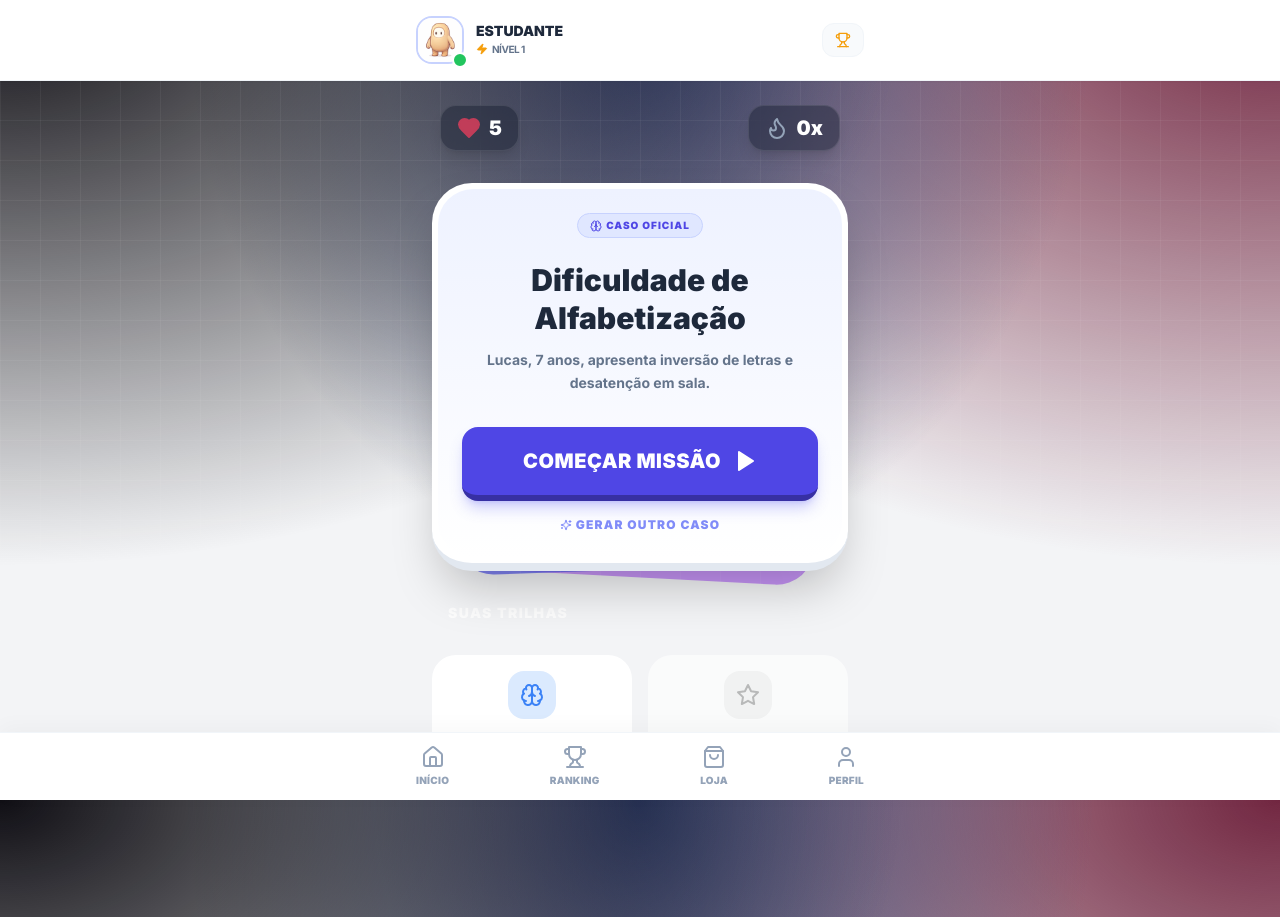
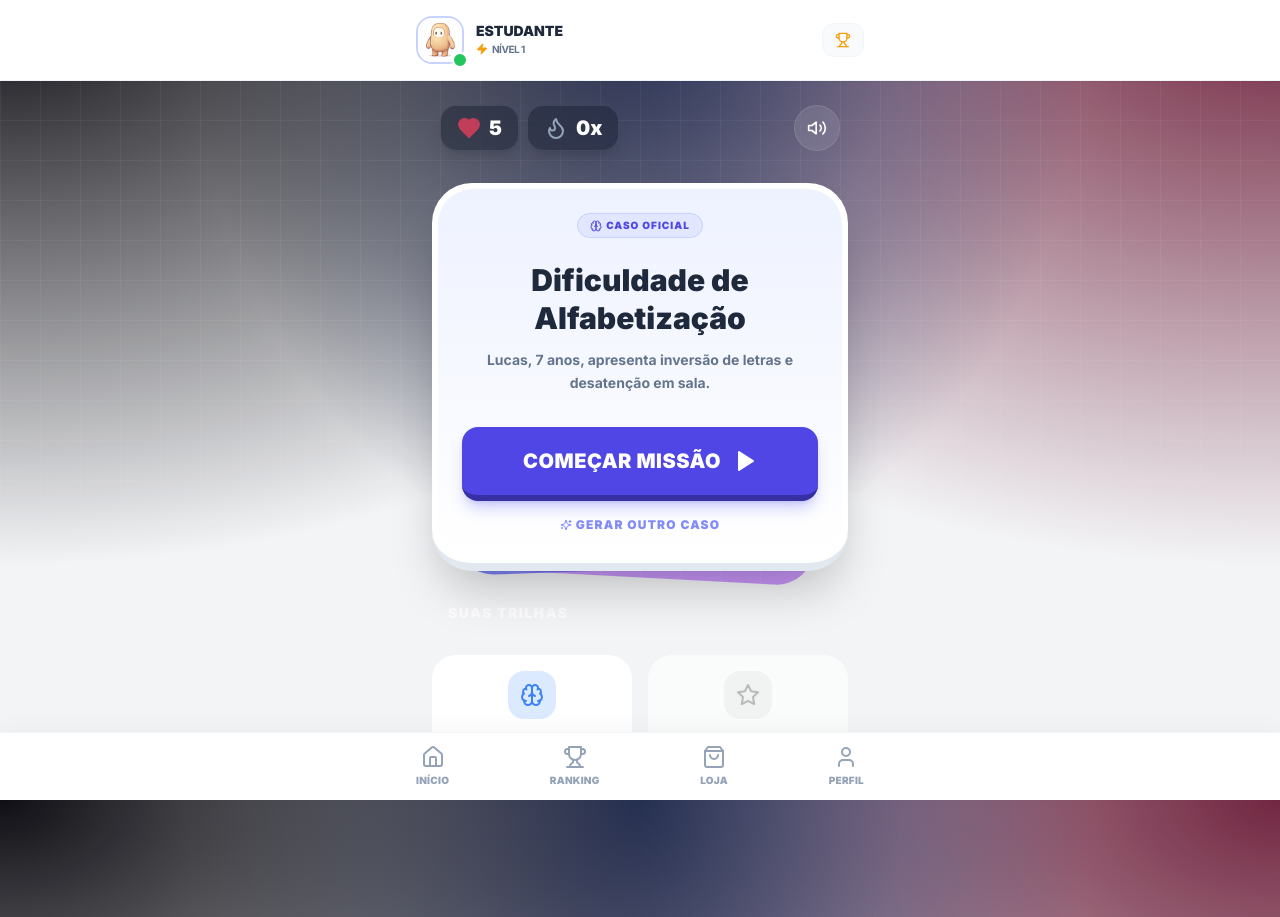
Before and after one commit to tr013432-design/PsyQuest-A-Jornada-do-Saber, a Next.js app: page / in a window 1280 px wide. Built offline with nearby package versions, Linux system fonts and the light colour scheme.

Commit message:
Update page.tsx

```diff
--- a/src/app/page.tsx
+++ b/src/app/page.tsx
@@ -1,9 +1,10 @@
 "use client";
 import React, { useState, useEffect } from 'react';
+// REMOVI O IMPORT DO USE-SOUND PARA EVITAR ERROS
 import Header from '../components/Header';
 import Navbar from '../components/Navbar';
 import { CASOS_PSICOLOGIA } from '../lib/database';
-import { Play, Star, CheckCircle2, XCircle, Sparkles, Loader2, Heart, Flame, ArrowRight, Brain, Zap } from 'lucide-react';
+import { Play, Star, CheckCircle2, XCircle, Sparkles, Loader2, Heart, Flame, ArrowRight, Brain, Volume2, VolumeX } from 'lucide-react';
 
 export default function Home() {
   const [gameState, setGameState] = useState<'home' | 'playing' | 'feedback'>('home');
@@ -15,6 +16,19 @@ export default function Home() {
   const [combo, setCombo] = useState(0);
   const [selectedOption, setSelectedOption] = useState<number | null>(null);
   const [isCorrect, setIsCorrect] = useState<boolean | null>(null);
+  const [soundEnabled, setSoundEnabled] = useState(true);
+
+  // --- SISTEMA DE SOM NATIVO (INFALÍVEL) ---
+  const playSound = (fileName: string) => {
+    if (!soundEnabled) return;
+    try {
+      const audio = new Audio(`/sounds/${fileName}`);
+      audio.volume = 0.5;
+      audio.play().catch(e => console.log("Bloqueio de áudio do navegador:", e));
+    } catch (error) {
+      console.error("Erro ao tocar som:", error);
+    }
+  };
 
   useEffect(() => {
     const savedXp = localStorage.getItem('psyquest_xp');
@@ -22,6 +36,7 @@ export default function Home() {
   }, []);
 
   const generateNewCase = async () => {
+    playSound('click.mp3');
     setLoadingAI(true);
     try {
       const response = await fetch('/api/generate', { method: 'POST' });
@@ -39,12 +54,15 @@ export default function Home() {
     const correct = index === activeCase.correctIndex;
     setIsCorrect(correct);
 
+    // TOCA O SOM NA HORA
     if (correct) {
+      playSound('correct.mp3');
       setCombo(combo + 1);
       const newXp = xp + 50 + (combo * 10);
       setXp(newXp);
       localStorage.setItem('psyquest_xp', newXp.toString());
     } else {
+      playSound('wrong.mp3');
       setCombo(0);
       setLives((prev) => Math.max(0, prev - 1));
     }
@@ -52,6 +70,7 @@ export default function Home() {
   };
 
   const nextCase = () => {
+    playSound('click.mp3');
     setGameState('home');
     setSelectedOption(null);
     setIsCorrect(null);
@@ -61,42 +80,48 @@ export default function Home() {
     }
   };
 
+  const toggleSound = () => {
+    setSoundEnabled(!soundEnabled);
+    if (!soundEnabled) playSound('click.mp3'); // Toca um som para confirmar que ligou
+  };
+
   return (
     <div className="min-h-screen pb-32 text-slate-800">
       <Header />
 
       <main className="max-w-md mx-auto p-4 pt-6">
 
-        {/* --- HUD FLUTUANTE --- */}
+        {/* --- HUD FLUTUANTE & CONTROLE DE SOM --- */}
         {gameState === 'home' && (
           <div className="flex justify-between items-center mb-8 px-2">
-            <div className="bg-slate-900/40 backdrop-blur-md border border-white/10 rounded-2xl px-4 py-2 flex items-center gap-2 text-white shadow-lg">
-              <Heart className="fill-rose-500 text-rose-500 animate-pulse" size={24} />
-              <span className="font-black text-xl">{lives}</span>
+            <div className="flex gap-2">
+               <div className="bg-slate-900/40 backdrop-blur-md border border-white/10 rounded-2xl px-4 py-2 flex items-center gap-2 text-white shadow-lg transition-transform hover:scale-105">
+                 <Heart className="fill-rose-500 text-rose-500 animate-pulse" size={24} />
+                 <span className="font-black text-xl">{lives}</span>
+               </div>
+
+               <div className="bg-slate-900/40 backdrop-blur-md border border-white/10 rounded-2xl px-4 py-2 flex items-center gap-2 text-white shadow-lg transition-transform hover:scale-105">
+                 <Flame className={`${combo > 1 ? 'fill-orange-500 text-orange-500 animate-bounce' : 'text-slate-400'}`} size={24} />
+                 <span className="font-black text-xl">{combo}x</span>
+               </div>
             </div>
 
-            <div className="bg-slate-900/40 backdrop-blur-md border border-white/10 rounded-2xl px-4 py-2 flex items-center gap-2 text-white shadow-lg">
-              <Flame className={`${combo > 1 ? 'fill-orange-500 text-orange-500 animate-bounce' : 'text-slate-400'}`} size={24} />
-              <span className="font-black text-xl">{combo}x</span>
-            </div>
+            {/* Botão de Mute */}
+            <button onClick={toggleSound} className="bg-white/10 p-3 rounded-full text-white backdrop-blur-md border border-white/10 hover:bg-white/20 active:scale-95 transition-all">
+               {soundEnabled ? <Volume2 size={20} /> : <VolumeX size={20} className="text-rose-400" />}
+            </button>
           </div>
         )}
 
-        {/* --- TELA INICIAL (DASHBOARD GAMIFICADA) --- */}
+        {/* --- TELA INICIAL --- */}
         {gameState === 'home' && (
           <div className="space-y-8 animate-in slide-in-from-bottom-8 duration-700">
-
-            {/* O "DECK" DE MISSÕES */}
             <div className="relative group">
-              {/* Cartões decorativos de fundo (Stack Effect) */}
               <div className="absolute top-4 left-4 right-4 h-full bg-purple-500 rounded-[2.5rem] rotate-3 opacity-60 scale-95 -z-10 transition-transform group-hover:rotate-6"></div>
               <div className="absolute top-2 left-2 right-2 h-full bg-indigo-500 rounded-[2.5rem] -rotate-2 opacity-80 scale-95 -z-10 transition-transform group-hover:-rotate-3"></div>
 
-              {/* Cartão Principal */}
               <div className="bg-white rounded-[2.5rem] p-1.5 shadow-2xl border-b-8 border-slate-200">
                 <div className="bg-gradient-to-b from-indigo-50 to-white rounded-[2.2rem] p-6 text-center relative overflow-hidden">
-
-                  {/* Badge de Categoria */}
                   <div className="inline-flex items-center gap-1 bg-indigo-100 text-indigo-600 px-3 py-1 rounded-full text-[10px] font-black uppercase tracking-widest mb-6 border border-indigo-200">
                     {activeCase.isGenerated ? <Sparkles size={12}/> : <Brain size={12}/>}
                     {activeCase.isGenerated ? 'Gerado por IA' : 'Caso Oficial'}
@@ -109,9 +134,8 @@ export default function Home() {
                     {loadingAI ? "A IA está criando um caso único para você..." : activeCase.context}
                   </p>
 
-                  {/* BOTÃO GIGANTE DE AÇÃO */}
                   <button
-                    onClick={() => setGameState('playing')}
+                    onClick={() => { playSound('click.mp3'); setGameState('playing'); }}
                     disabled={loadingAI || lives === 0}
                     className="btn-3d w-full bg-indigo-600 hover:bg-indigo-500 text-white border-indigo-800 p-5 rounded-2xl flex items-center justify-center gap-3 shadow-lg shadow-indigo-500/30 disabled:opacity-50 disabled:border-slate-400 disabled:bg-slate-400"
                   >
@@ -121,7 +145,6 @@ export default function Home() {
                     <Play size={24} fill="currentColor" />
                   </button>
 
-                  {/* Botão Secundário IA */}
                   <button
                     onClick={generateNewCase}
                     className="mt-4 text-indigo-400 text-xs font-black uppercase tracking-widest hover:text-indigo-600 flex items-center justify-center gap-1 mx-auto transition-colors"
@@ -133,16 +156,15 @@ export default function Home() {
               </div>
             </div>
 
-            {/* ATALHOS RÁPIDOS */}
             <h3 className="text-white/80 font-black uppercase text-sm tracking-widest pl-4">Suas Trilhas</h3>
             <div className="grid grid-cols-2 gap-4">
-              <div className="btn-3d bg-white border-slate-200 p-4 rounded-3xl flex flex-col items-center gap-2 cursor-pointer active:scale-95">
+              <div onClick={() => playSound('click.mp3')} className="btn-3d bg-white border-slate-200 p-4 rounded-3xl flex flex-col items-center gap-2 cursor-pointer active:scale-95">
                 <div className="w-12 h-12 bg-blue-100 text-blue-500 rounded-2xl flex items-center justify-center">
                   <Brain size={24} />
                 </div>
                 <span className="font-black text-slate-700">Psicologia</span>
               </div>
-              <div className="btn-3d bg-white border-slate-200 p-4 rounded-3xl flex flex-col items-center gap-2 cursor-pointer active:scale-95 grayscale opacity-60">
+              <div onClick={() => playSound('click.mp3')} className="btn-3d bg-white border-slate-200 p-4 rounded-3xl flex flex-col items-center gap-2 cursor-pointer active:scale-95 grayscale opacity-60">
                 <div className="w-12 h-12 bg-emerald-100 text-emerald-500 rounded-2xl flex items-center justify-center">
                   <Star size={24} />
                 </div>
@@ -152,12 +174,11 @@ export default function Home() {
           </div>
         )}
 
-        {/* --- TELA DE GAMEPLAY (QUIZ) --- */}
+        {/* --- TELA DE GAMEPLAY --- */}
         {gameState === 'playing' && (
           <div className="animate-in zoom-in-95 duration-300">
-             {/* Barra de Progresso Customizada */}
              <div className="flex items-center gap-4 mb-8">
-                <button onClick={() => setGameState('home')} className="w-10 h-10 bg-white/20 hover:bg-white/30 rounded-xl flex items-center justify-center text-white backdrop-blur-sm">
+                <button onClick={() => { playSound('click.mp3'); setGameState('home'); }} className="w-10 h-10 bg-white/20 hover:bg-white/30 rounded-xl flex items-center justify-center text-white backdrop-blur-sm">
                   <XCircle size={20} />
                 </button>
                 <div className="flex-1 h-4 bg-slate-900/30 rounded-full overflow-hidden border border-white/10">
@@ -191,7 +212,7 @@ export default function Home() {
           </div>
         )}
 
-        {/* --- TELA DE FEEDBACK (RESULTADO) --- */}
+        {/* --- TELA DE FEEDBACK --- */}
         {gameState === 'feedback' && (
           <div className="fixed inset-0 z-50 flex items-end sm:items-center justify-center p-4 bg-slate-900/80 backdrop-blur-sm animate-in fade-in">
              <div className={`w-full max-w-sm bg-white rounded-[2.5rem] p-8 text-center shadow-2xl animate-in slide-in-from-bottom-10
```
